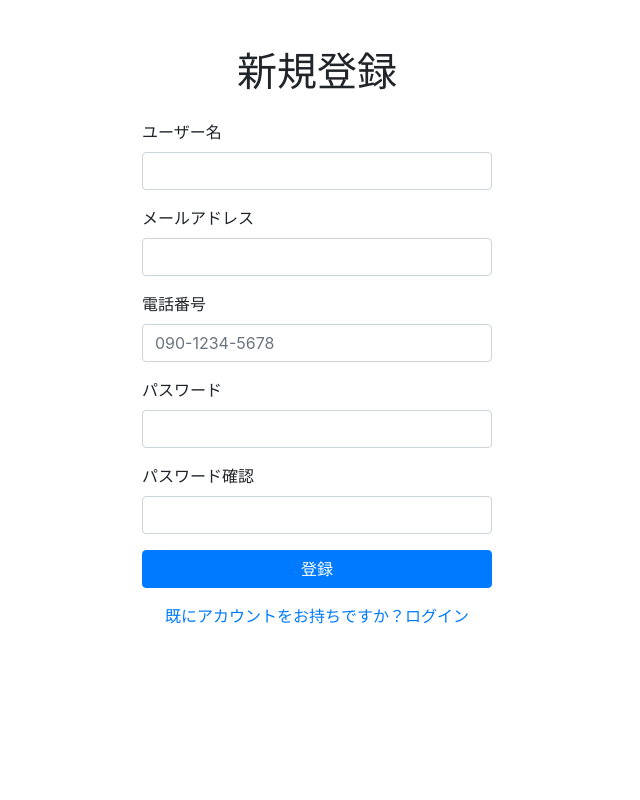
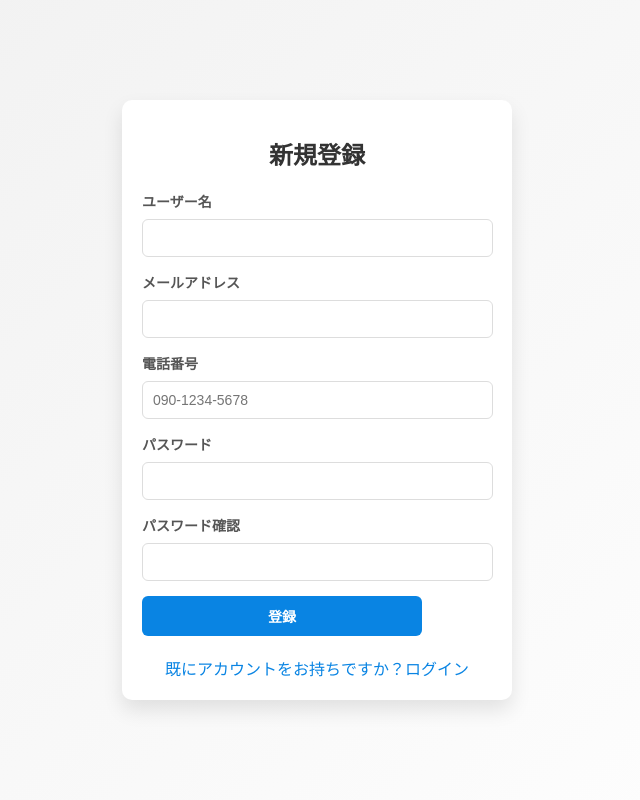
Before and after one commit to yamashita3303/NoteTrip, a Django app: page /signup/ in a window 1280 px wide. Shown: the whole page, without its empty margins (323-963 px from the left). Run offline with Django 4.2, Linux system fonts and the light colour scheme; some libraries are stand-ins or nearby versions.

Commit message:
html動かした

```diff
--- a/app/templates/app/signup.html
+++ b/app/templates/app/signup.html
@@ -4,16 +4,126 @@
     <meta charset="UTF-8">
     <meta name="viewport" content="width=device-width, initial-scale=1.0">
     <title>新規登録</title>
-    <link href="https://stackpath.bootstrapcdn.com/bootstrap/4.5.2/css/bootstrap.min.css" rel="stylesheet">
+    <style>
+        /* ベースのスタイル */
+        body {
+            margin: 0;
+            padding: 0;
+            font-family: Arial, sans-serif;
+            background: linear-gradient(135deg, #f0f0f0, #ffffff);
+            display: flex;
+            justify-content: center;
+            align-items: center;
+            height: 100vh;
+            color: #333;
+        }
+
+        .container {
+            width: 100%;
+            max-width: 350px; /* フォームの最大幅を狭く設定 */
+            padding: 20px;  /* パディングを少し減らす */
+            background: #fff;
+            box-shadow: 0 10px 20px rgba(0, 0, 0, 0.1);
+            border-radius: 10px;
+        }
+
+        h1 {
+            text-align: center;
+            font-size: 24px; /* フォントサイズを少し小さく */
+            margin-bottom: 20px; /* 下の余白を減らす */
+            color: #333;
+        }
+
+        .form-group {
+            width: 94%;
+            margin-bottom: 15px;  /* フォームの間隔を少し狭く */
+            text-align: left;
+        }
+
+        label {
+            display: block;
+            margin-bottom: 8px; /* ラベルの下の余白を減らす */
+            font-size: 14px;
+            font-weight: bold;
+            color: #555;
+        }
+
+        input {
+            width: 100%;
+            padding: 10px;  /* 入力フィールドのパディングを少し減らす */
+            border: 1px solid #ddd;
+            border-radius: 6px;
+            font-size: 14px; /* フォントサイズを少し小さく */
+            background-color: white;
+            transition: all 0.3s ease;
+        }
+
+        input:focus {
+            border-color: #0984e3;
+            background-color: #fff;
+            outline: none;
+            box-shadow: 0 0 5px rgba(9, 132, 227, 0.3);
+        }
+
+        button {
+            width: 80%;  /* ボタンの幅を100%に設定 */
+            padding: 10px;  /* ボタンのパディングを減らす */
+            font-size: 14px; /* フォントサイズを少し小さく */
+            font-weight: bold;
+            color: #fff;
+            background-color: #0984e3;
+            border: none;
+            border-radius: 6px;
+            cursor: pointer;
+            transition: background-color 0.3s ease;
+        }
+
+        button:hover {
+            background-color: #74b9ff;
+        }
+
+        .text-center {
+            text-align: center;
+            margin-top: 20px;
+        }
+
+        .text-center a {
+            color: #0984e3;
+            text-decoration: none;
+            transition: color 0.3s ease;
+        }
+
+        .text-center a:hover {
+            color: #74b9ff;
+        }
+
+        /* エラーメッセージのスタイル */
+        .alert {
+            padding: 10px;
+            background-color: #f44336;
+            color: white;
+            margin-bottom: 20px;
+            border-radius: 6px;
+        }
+
+        .alert ul {
+            list-style: none;
+            padding: 0;
+            margin: 0;
+        }
+
+        .alert li {
+            margin-bottom: 5px;
+        }
+
+    </style>
 </head>
 <body>
 <div class="container">
-    <div class="row justify-content-center">
-        <div class="col-md-4 mt-5"> <!-- mt-5 でフォーム全体を下に下げる -->
-            <h1 class="text-center mb-4">新規登録</h1>
+    <h1>新規登録</h1>
     <!-- フォームの送信時にエラーがある場合に表示 -->
     {% if form.errors %}
-            <div class="alert alert-danger">
+    <div class="alert">
         <ul>
             {% for field, errors in form.errors.items %}
                 <li>{{ field }}: {{ errors|join:", " }}</li>
@@ -22,37 +132,33 @@
     </div>
     {% endif %}
 
-            <form method="post"  enctype="multipart/form-data">
+    <form method="post" enctype="multipart/form-data">
         {% csrf_token %}
         <div class="form-group">
             <label for="username">ユーザー名</label>
-                    <input type="text" class="form-control" id="username" name="username" required>
+            <input type="text" id="username" name="username" required>
         </div>
         <div class="form-group">
             <label for="email">メールアドレス</label>
-                    <input type="email" class="form-control" id="email" name="email" required>
+            <input type="email" id="email" name="email" required>
         </div>
         <div class="form-group">
             <label for="phone">電話番号</label>
-                    <input type="text" class="form-control" id="phone" name="phone" required placeholder="090-1234-5678">
+            <input type="text" id="phone" name="phone" required placeholder="090-1234-5678">
         </div>
         <div class="form-group">
-                    <label for="password">パスワード</label>
-                    <input type="password" class="form-control" id="password1" name="password1" required>
+            <label for="password1">パスワード</label>
+            <input type="password" id="password1" name="password1" required>
         </div>
         <div class="form-group">
-                    <label for="confirm_password">パスワード確認</label>
-                    <input type="password" class="form-control" id="password2" name="password2" required>
+            <label for="password2">パスワード確認</label>
+            <input type="password" id="password2" name="password2" required>
         </div>
-                <button type="submit" class="btn btn-primary btn-block">登録</button>
+        <button type="submit">登録</button>
     </form>
-            <div class="text-center mt-3">
+    <div class="text-center">
         <a href="{% url 'login' %}">既にアカウントをお持ちですか？ログイン</a>
     </div>
 </div>
-    </div>
-</div>
-<script src="https://code.jquery.com/jquery-3.5.1.slim.min.js"></script>
-<script src="https://cdn.jsdelivr.net/npm/bootstrap@4.5.2/dist/js/bootstrap.bundle.min.js"></script>
 </body>
 </html>
```
Also changed, not shown: app/templates/app/login.html (+9 -8 lines), db.sqlite3. Lines whose indentation alone changed are shown as unchanged.
